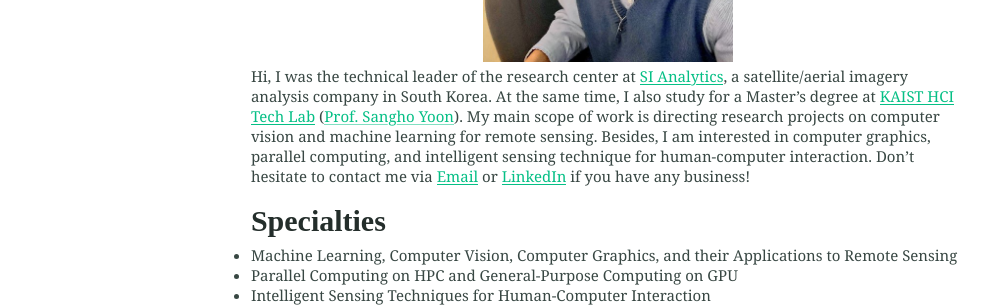
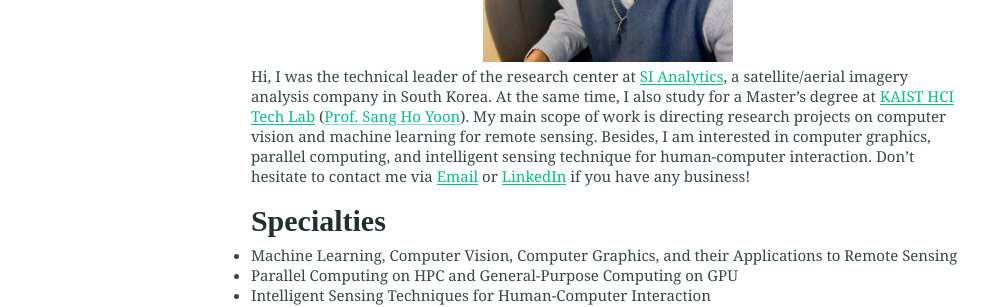
Before and after one commit to mikigom/mikigom.github.io, a Jekyll site: the page built from index.md, in a window 1280 px wide and 900 px high. Shown: the part 371-678 px from the top of the window, without its empty margins (32-1020 px from the left). Built offline with Jekyll 4.4.1, drawn with Linux system fonts in a browser that asks for light colours.

Commit message:
Update index.md

```diff
--- a/index.md
+++ b/index.md
@@ -6,7 +6,7 @@
 <div style="text-align: center"><img src="/assets/YN2n7fI_.jpg" width="250" /></div>
 
 
-Hi, I was the technical leader of the research center at [SI Analytics](https://www.si-analytics.ai/eng), a satellite/aerial imagery analysis company in South Korea. At the same time, I also study for a Master's degree at [KAIST HCI Tech Lab](https://hcitech.org/) ([Prof. Sangho Yoon](https://hcitech.org/)). My main scope of work is directing research projects on computer vision and machine learning for remote sensing. Besides, I am interested in computer graphics, parallel computing, and intelligent sensing technique for human-computer interaction. Don't hesitate to contact me via [Email](mailto:s3213403@gmail.com) or [LinkedIn](https://www.linkedin.com/in/junghoon-seo/) if you have any business!
+Hi, I was the technical leader of the research center at [SI Analytics](https://www.si-analytics.ai/eng), a satellite/aerial imagery analysis company in South Korea. At the same time, I also study for a Master's degree at [KAIST HCI Tech Lab](https://hcitech.org/) ([Prof. Sang Ho Yoon](https://hcitech.org/)). My main scope of work is directing research projects on computer vision and machine learning for remote sensing. Besides, I am interested in computer graphics, parallel computing, and intelligent sensing technique for human-computer interaction. Don't hesitate to contact me via [Email](mailto:s3213403@gmail.com) or [LinkedIn](https://www.linkedin.com/in/junghoon-seo/) if you have any business!
 
 ### Specialties
 * Machine Learning, Computer Vision, Computer Graphics, and their Applications to Remote Sensing
```
